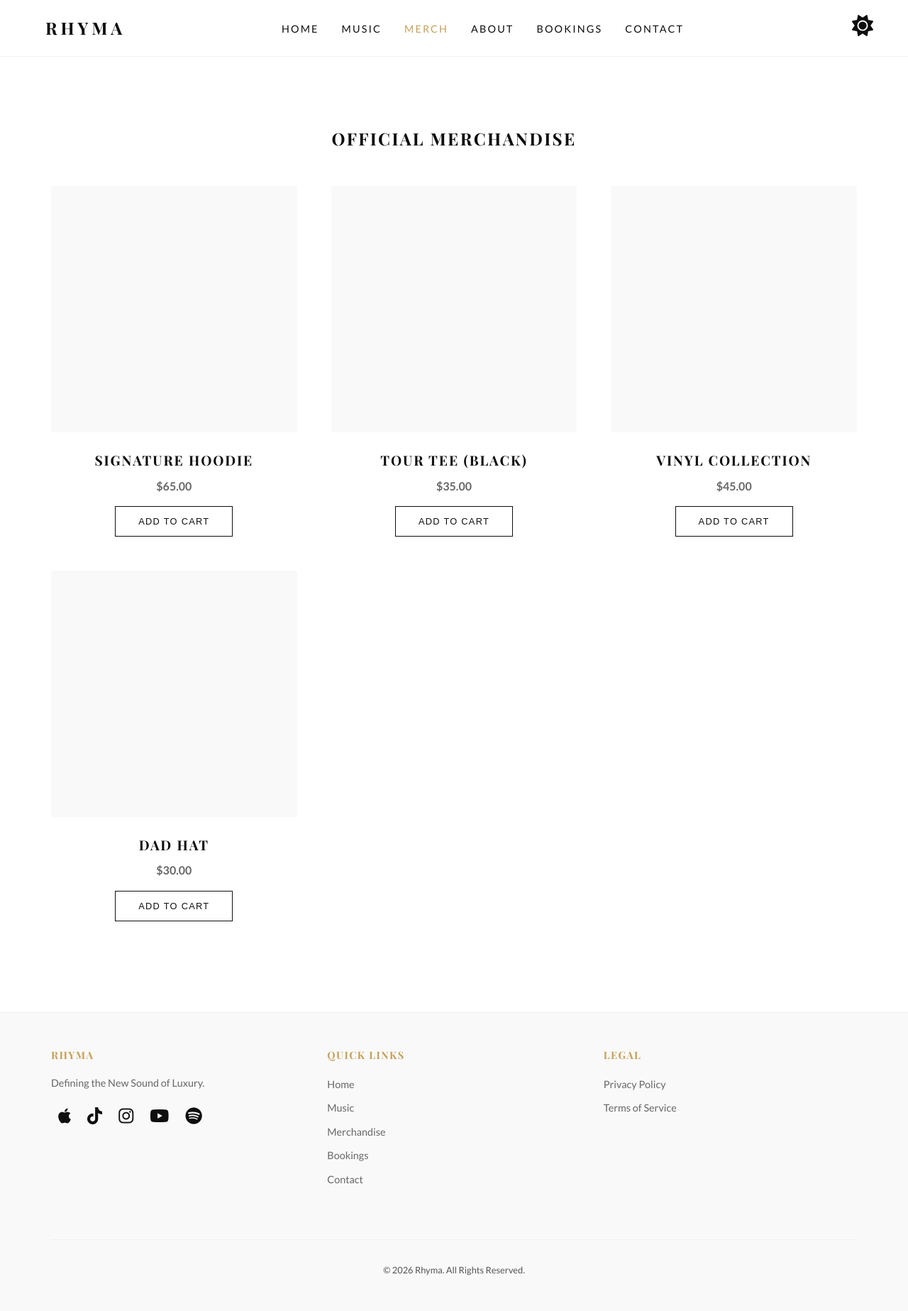
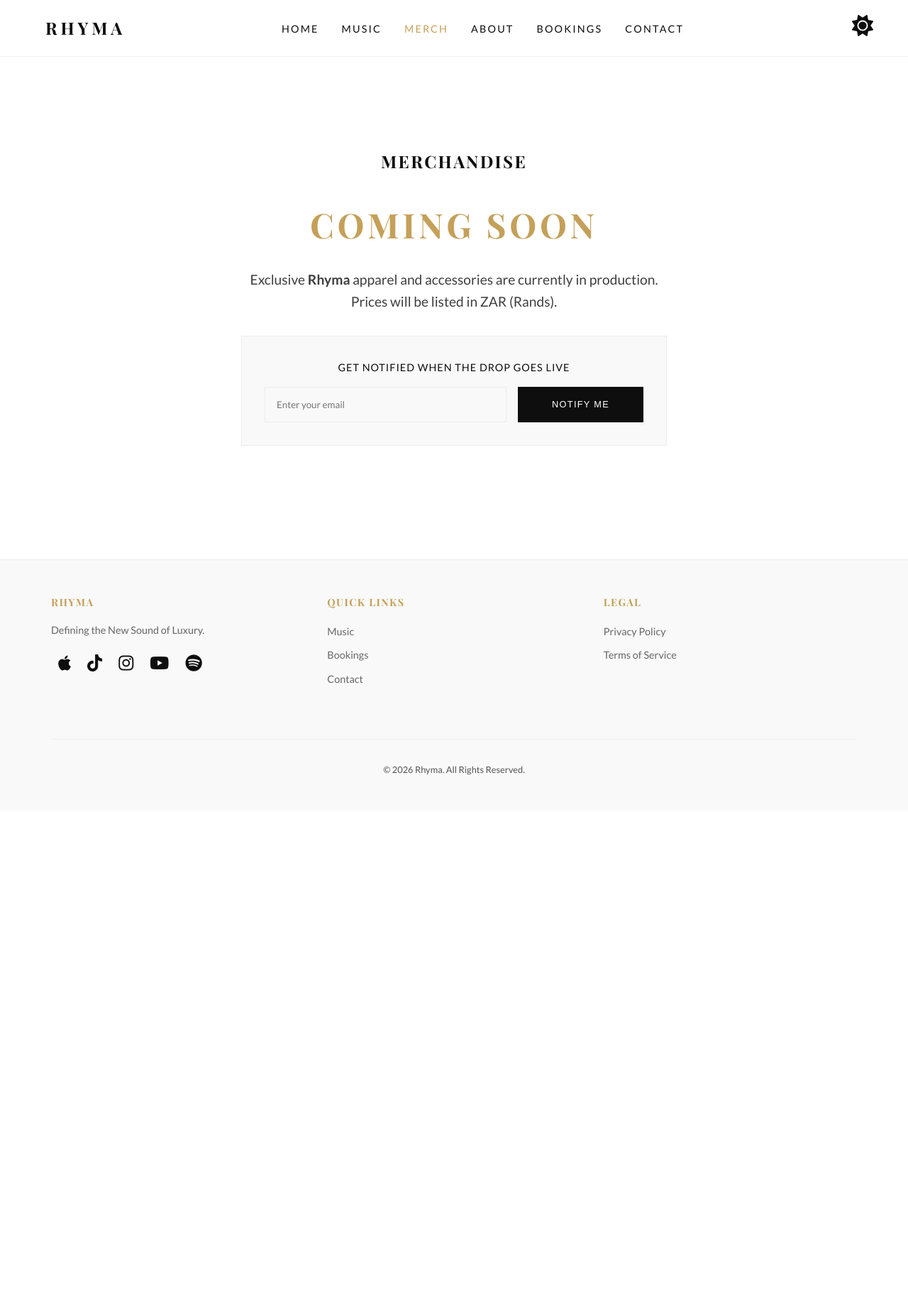
Before and after one commit to thulanesigasa/rhymamusic, a Flask app: page /merch in a window 1280 px wide. Shown: the whole page at 71% size. After the commit the page ends 1092 px from the top, so only its background shows below. Run offline with Flask 3, Linux system fonts and the light colour scheme; some web fonts are replaced.

Commit message:
zar, notify me

```diff
--- a/templates/base.html
+++ b/templates/base.html
@@ -97,9 +97,7 @@
             <div class="footer-section">
                 <h4>Quick Links</h4>
                 <ul class="footer-links">
-                    <li><a href="{{ url_for('home') }}">Home</a></li>
                     <li><a href="{{ url_for('music') }}">Music</a></li>
-                    <li><a href="{{ url_for('merch') }}">Merchandise</a></li>
                     <li><a href="{{ url_for('bookings') }}">Bookings</a></li>
                     <li><a href="{{ url_for('contact') }}">Contact</a></li>
                 </ul>
--- a/templates/bookings.html
+++ b/templates/bookings.html
@@ -23,8 +23,8 @@
         </div>
 
         <div class="form-group">
-            <label for="budget">Budget Offer (USD)</label>
-            <input type="number" id="budget" name="budget" placeholder="e.g. 5000" required>
+            <label for="budget">Budget Offer (ZAR)</label>
+            <input type="number" id="budget" name="budget" placeholder="e.g. 50000" required>
         </div>
 
         <div class="form-group">
--- a/templates/merch.html
+++ b/templates/merch.html
@@ -3,40 +3,23 @@
 {% block title %}Merch{% endblock %}
 
 {% block content %}
-<section class="container" style="padding: 4rem 2rem;">
-    <h1 style="text-align: center; margin-bottom: 3rem;">Official Merchandise</h1>
+<section class="container"
+    style="padding: 6rem 2rem; text-align: center; min-height: 60vh; display: flex; flex-direction: column; justify-content: center; align-items: center;">
+    <h1 style="margin-bottom: 2rem;">Merchandise</h1>
+    <div class="coming-soon-container" style="max-width: 600px;">
+        <h2 style="font-size: 3rem; color: var(--accent-color); margin-bottom: 1.5rem;">Coming Soon</h2>
+        <p style="font-size: 1.2rem; margin-bottom: 2rem; opacity: 0.8;">
+            Exclusive <strong>Rhyma</strong> apparel and accessories are currently in production.
+            Prices will be listed in ZAR (Rands).
+        </p>
 
-    <div class="merch-grid">
-        <!-- ITEM 1 -->
-        <div class="merch-item">
-            <div class="merch-img-placeholder"></div>
-            <h3>Signature Hoodie</h3>
-            <p class="price">$65.00</p>
-            <button class="buy-btn">Add to Cart</button>
-        </div>
-
-        <!-- ITEM 2 -->
-        <div class="merch-item">
-            <div class="merch-img-placeholder"></div>
-            <h3>Tour Tee (Black)</h3>
-            <p class="price">$35.00</p>
-            <button class="buy-btn">Add to Cart</button>
-        </div>
-
-        <!-- ITEM 3 -->
-        <div class="merch-item">
-            <div class="merch-img-placeholder"></div>
-            <h3>Vinyl Collection</h3>
-            <p class="price">$45.00</p>
-            <button class="buy-btn">Add to Cart</button>
-        </div>
-
-        <!-- ITEM 4 -->
-        <div class="merch-item">
-            <div class="merch-img-placeholder"></div>
-            <h3>Dad Hat</h3>
-            <p class="price">$30.00</p>
-            <button class="buy-btn">Add to Cart</button>
+        <div style="background-color: var(--secondary-bg); padding: 2rem; border: 1px solid var(--border-color);">
+            <p style="margin-bottom: 1rem; font-size: 0.9rem; text-transform: uppercase; letter-spacing: 1px;">Get
+                Notified When The Drop Goes Live</p>
+            <form style="display: flex; gap: 1rem; flex-wrap: wrap; justify-content: center;">
+                <input type="email" placeholder="Enter your email" style="flex: 1; min-width: 250px; margin-bottom: 0;">
+                <button type="submit" class="buy-btn" style="white-space: nowrap;">Notify Me</button>
+            </form>
         </div>
     </div>
 </section>
--- a/templates/music.html
+++ b/templates/music.html
@@ -55,7 +55,8 @@
             </div>
             <p class="hype-text">"The Next Chapter Begins"</p>
             <form class="presave-form">
-                <input type="email" placeholder="Join the Waitlist" required>
+                <input type="email" placeholder="Enter your email to join the waitlist" required
+                    style="padding: 1rem; border: none; min-width: 250px; color: var(--text-color); background-color: var(--bg-color);">
                 <button type="submit">Notify Me</button>
             </form>
         </div>
```
